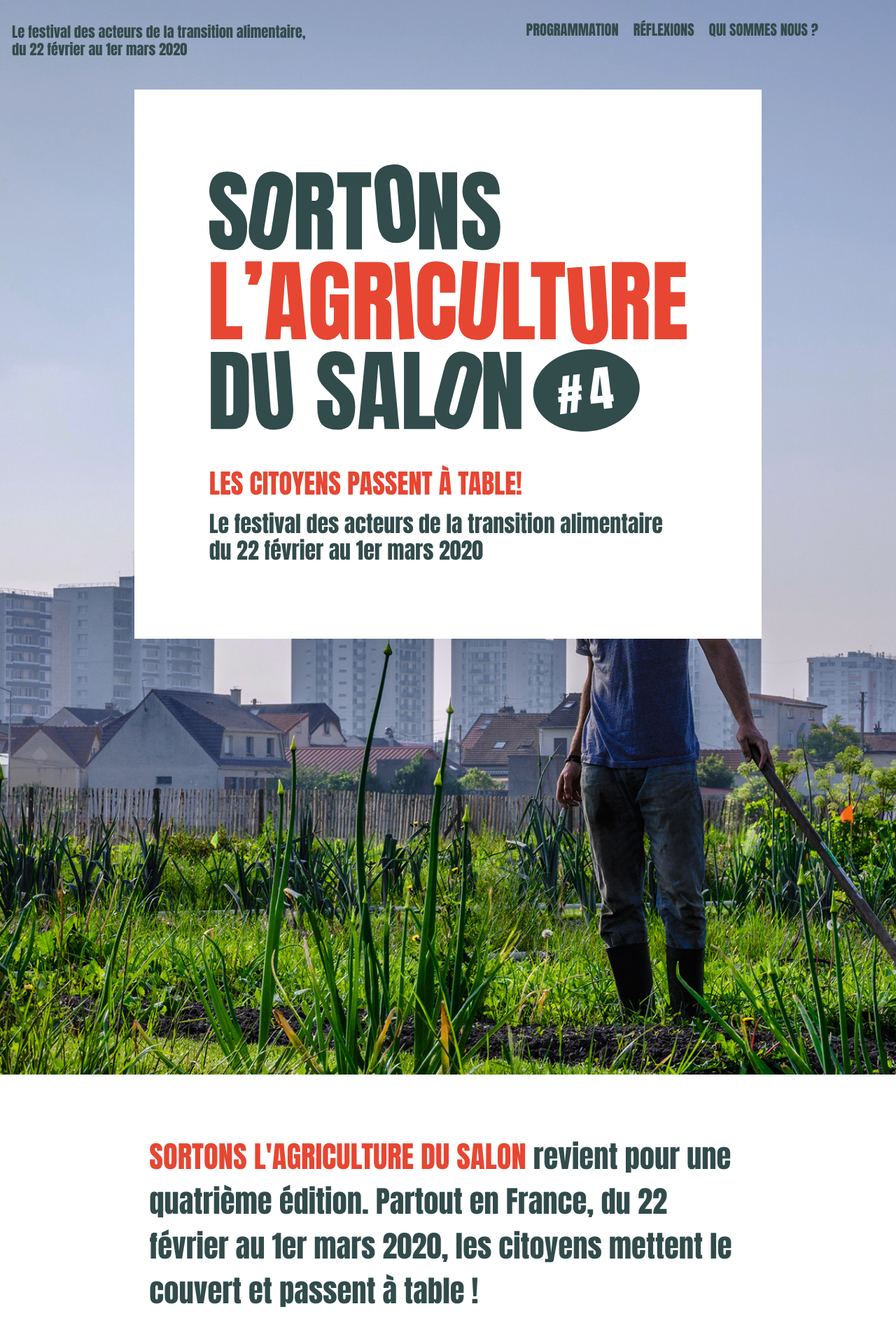
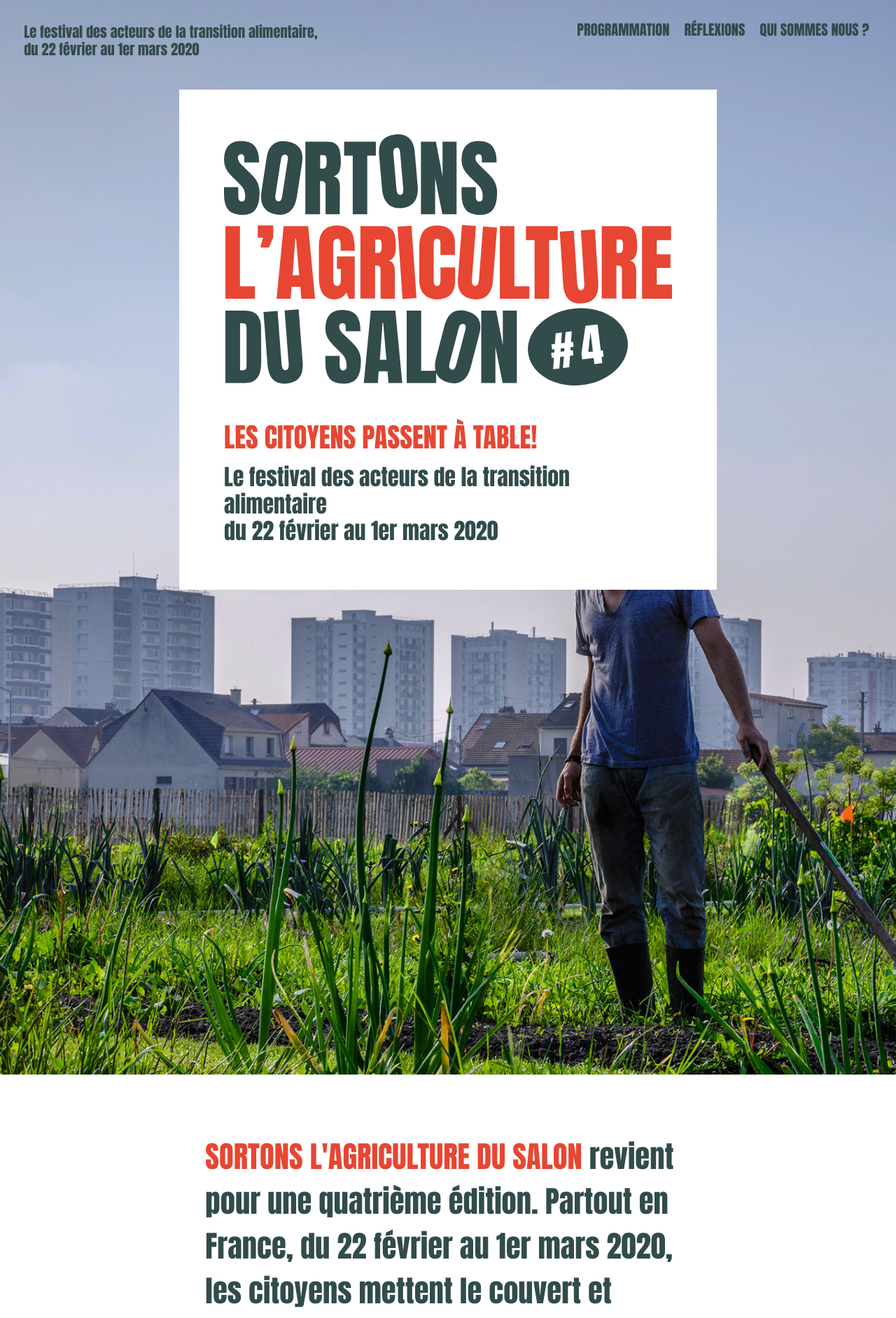
Before and after one commit to FelixTx/sas, a PHP site: page / in a window 1280 px wide. Shown: the top 1884 px of the page at 70% size. Run offline with PHP 8.4, Linux system fonts and the light colour scheme; some web fonts are replaced.

Commit message:
site width

```diff
--- a/css/custom.css
+++ b/css/custom.css
@@ -1,10 +1,6 @@
 a {
 	text-decoration: none;
 	color: #324b4b;
-}
-
-section.style1 p {
-	padding-left: 5em;
 }
 
 p.ind {
@@ -12,7 +8,6 @@ p.ind {
 }
 
 #nav {
-	padding: 0 1em;
 	width:100%;
 }
 
@@ -32,7 +27,10 @@ p.ind {
 
 .text-gauche, .logo-milieu {
 	vertical-align: top;
-	margin-top: 2em;
+	margin: 2em 0 0 2em;
+}
+
+.text-gauche ul {
 	max-width: 425px;
 }
 
@@ -70,10 +68,10 @@ p.ind {
 
 #banner div {
 	margin:auto;
-	width: 70%;
+	width: 60%;
 	max-width: 1200px;
 	background:white;
-	padding: 5em;
+	padding: 3em;
 }
 
 #banner div img {
--- a/index.html
+++ b/index.html
@@ -17,7 +17,7 @@
 		<!-- Header -->
 			<header id="header" class="alt">
 				<nav id="nav"><div class="text-gauche 5u"><ul><li><a>Le festival des acteurs de la transition alimentaire, du 22 février au 1er mars 2020</a></li></ul>
-					</div><div class="logo-milieu 2u"><ul><li><a href="index.html"><img src="images/sas-logo.svg"></a></li></ul>
+					</div><div class="logo-milieu 1u"><ul><li><a href="index.html"><img src="images/sas-logo.svg"></a></li></ul>
 					</div><div class="nav-droite 5u">
 						<ul>
 						<li><a href="programmation.html">Programmation</a></li>
@@ -39,11 +39,11 @@
 
 		<!-- Main -->
 			<section id="main">
-				<div class="container 75%">
+				<div class="container 50%">
 
 					<h2><a class="intro-r">SORTONS L'AGRICULTURE DU SALON</a><a> revient pour une quatrième édition. Partout en France, du 22 février au 1er mars 2020, les citoyens mettent le couvert et passent à table !
 					</h2>
-				</div><div class="container 75%"><p>
+				</div><div class="container 50%"><p>
 					Cette année, le festival souhaite redonner le pouvoir aux citoyens.
 					Ceux qui inventent, cuisinent et construisent une alimentation plus gourmande, saine et durable.
 					Ceux qui esquissent ce que pourrait être l’agriculture responsable de demain.
@@ -51,9 +51,9 @@
 					</p><p>
 					Visites, dégustations, débats, ateliers, projections...etc, tout sera prétexte à Sortir l’Agriculture du Salon, alors c’est parti, demandez le <a href="programmation.html" class="intro-r"> programme</a> !  </p>
 				</div>
-				<div class="container 75%">
+				<div class="container 50%">
 					<h3><a class="intro-r">Ils parlent de nous:</a></h3>
-				</div><div class="container 75%"><p>to hide</p>
+				</div><div class="container 50%"><p>to hide</p>
 					<img width="20%" src="images/LRQDO.svg">
 				</div>
 			</section>
--- a/nous.html
+++ b/nous.html
@@ -16,7 +16,7 @@
 		<!-- Header -->
 			<header id="header" class="alt">
 				<nav id="nav"><div class="text-gauche 5u"><ul><li><a>Le festival des acteurs de la transition alimentaire <br> du 22 février au 1er mars 2020</a></li></ul>
-					</div><div class="logo-milieu 2u"><ul><li><a href="index.html"><img src="images/sas-logo.svg"></a></li></ul>
+					</div><div class="logo-milieu 1u"><ul><li><a href="index.html"><img src="images/sas-logo.svg"></a></li></ul>
 					</div><div class="nav-droite 5u">
 						<ul>
 						<li><a href="programmation.html">Programmation</a></li>
@@ -30,7 +30,7 @@
 
 <!-- One -->
 <section id="acteurs" class="wrapper style1">
-	<div class="container 75%">
+	<div class="container 50%">
 		<h1 style="margin-bottom:0">Qui sommes nous ?</h1>
 		<h1 style="color:#324b4b; margin-top:0">Un collectif engagé</h1>
 
--- a/programmation.html
+++ b/programmation.html
@@ -20,7 +20,7 @@
 		<!-- Header -->
 			<header id="header" class="alt">
 				<nav id="nav"><div class="text-gauche 5u"><ul><li><a>Le festival des acteurs de la transition alimentaire <br> du 22 février au 1er mars 2020</a></li></ul>
-					</div><div class="logo-milieu 2u"><ul><li><a href="index.html"><img src="images/sas-logo.svg"></a></li></ul>
+					</div><div class="logo-milieu 1u"><ul><li><a href="index.html"><img src="images/sas-logo.svg"></a></li></ul>
 					</div><div class="nav-droite 5u">
 						<ul>
 						<li><a class='active' href="programmation.html">Programmation</a></li>
@@ -34,7 +34,7 @@
 
 			<!-- One -->
 				<section id="eventmap" class="wrapper">
-					<div id='home-intro' class="container 75%">
+					<div id='home-intro' class="container 50%">
 					<h1>programmation</h1>
 					<p>Sortons l’Agriculture du Salon, du 22 février au 1er mars 2020 - Le festival des acteurs de la transition alimentaire, organisé par :
 					Alimentation Générale, KissKissBankBank et la Ruche qui dit Oui !
@@ -60,7 +60,7 @@
 				</section>
 							<!-- Two -->
 				<section id="eventlist" class="wrapper">
-					<div id='event-list' class="container 75%">
+					<div id='event-list' class="container 50%">
 						<h2 class="up"> voir la liste de tous les événements</h2>
 						<table  class="table table-condensed table-hover">
 							<thead>
--- a/reflexions.html
+++ b/reflexions.html
@@ -16,7 +16,7 @@
 		<!-- Header -->
 			<header id="header" class="alt">
 				<nav id="nav"><div class="text-gauche 5u"><ul><li><a>Le festival des acteurs de la transition alimentaire <br> du 22 février au 1er mars 2020</a></li></ul>
-					</div><div class="logo-milieu 2u"><ul><li><a href="index.html"><img src="images/sas-logo.svg"></a></li></ul>
+					</div><div class="logo-milieu 1u"><ul><li><a href="index.html"><img src="images/sas-logo.svg"></a></li></ul>
 					</div><div class="nav-droite 5u">
 						<ul>
 						<li><a href="programmation.html">Programmation</a></li>
@@ -30,7 +30,7 @@
 
 <!-- One -->
 <section id="reflexions" class="wrapper style1">
-	<div class="container 75%">
+	<div class="container 50%">
 		<h1>Réflexions</h1>
 		<h3 class="up">Les citoyens passent à table !</h3>
 
@@ -50,7 +50,7 @@
 </section>
 <!-- manifeste -->
 <section id="manifeste" class="wrapper style1">
-	<div class="container 75%">
+	<div class="container 50%">
 		<h3 class="up"> Pour aller plus loin :</h3>
 		<ul class="alt">
 			<li><div><a>Parcourez nos éditions précédentes:</a></div></li>
```
